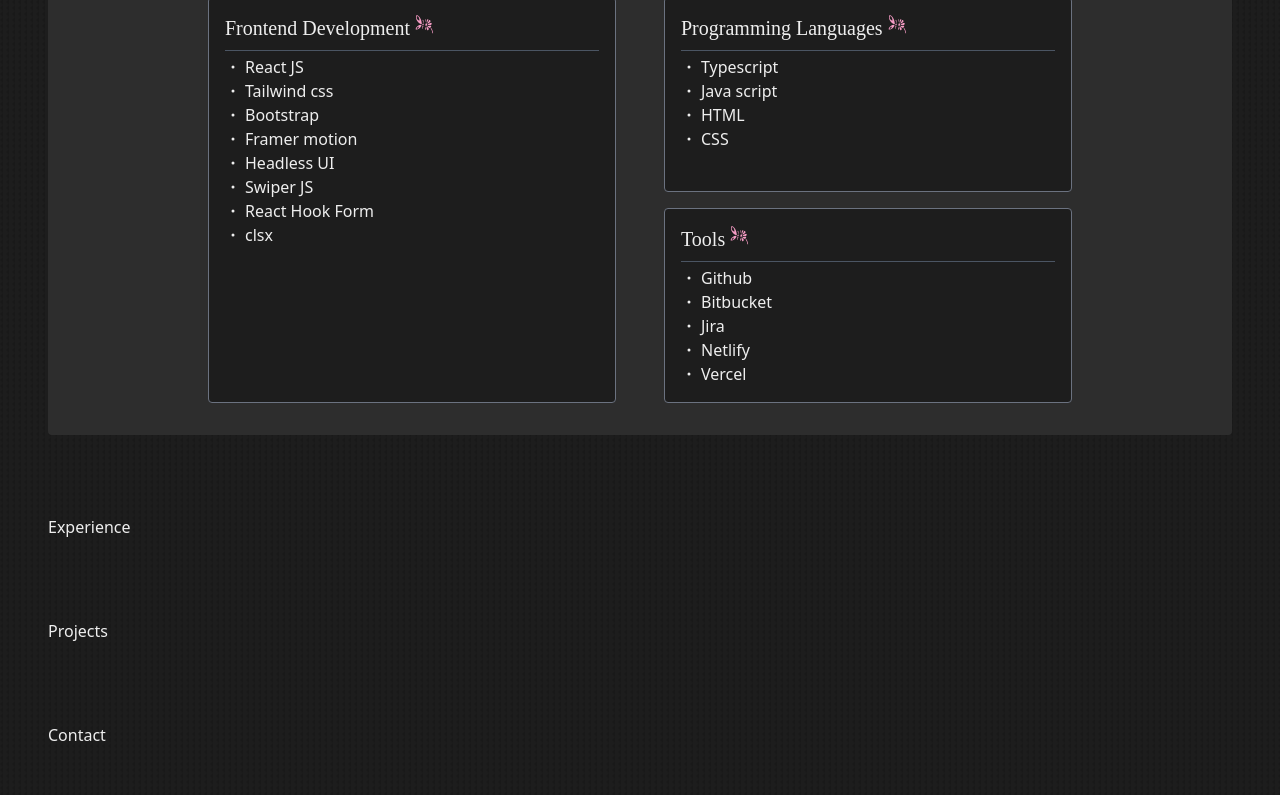
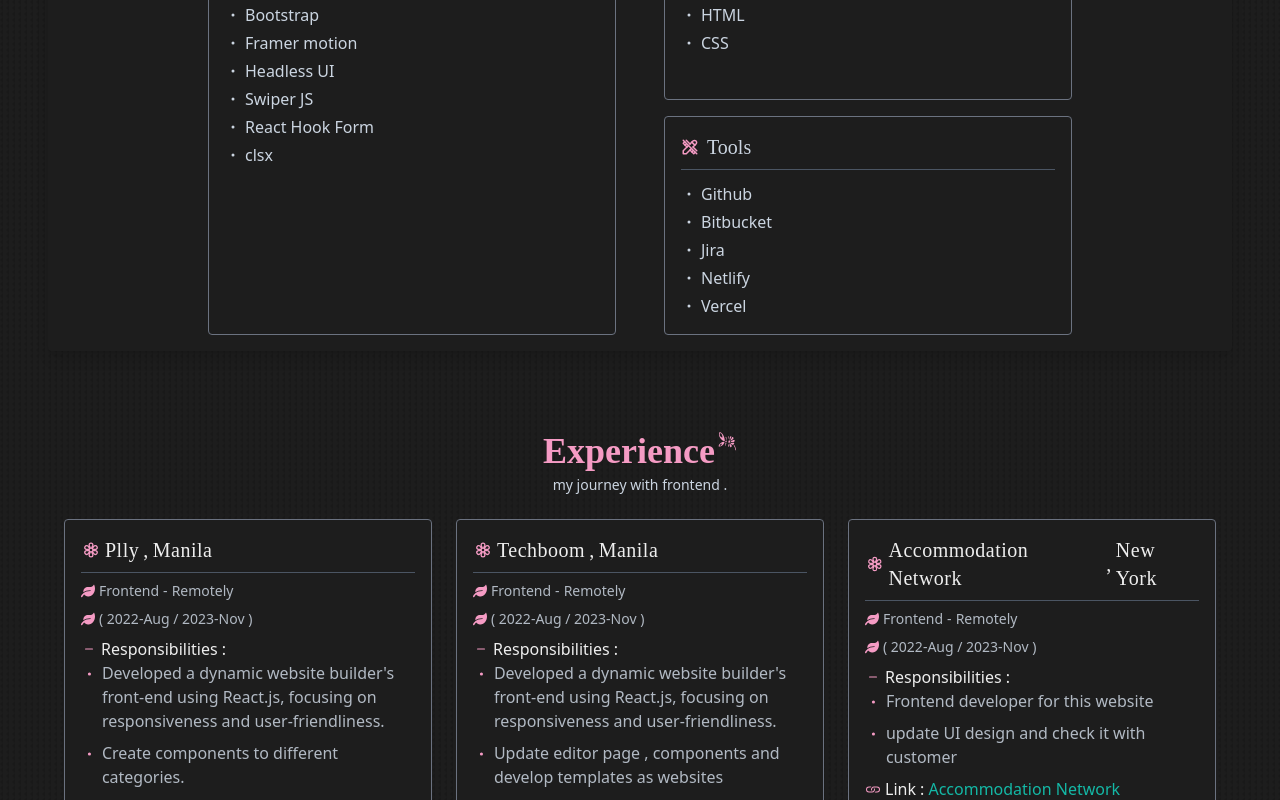
Before and after one commit to abrar997/portfolio-2024, a Next.js app: page / in a window 1280 px wide. Shown: the part 840-1640 px from the top of the page. Built offline with nearby package versions, Linux system fonts and the light colour scheme.

Commit message:
complete Skills and experience components and fixing some code update in first component

```diff
--- a/src/app/page.tsx
+++ b/src/app/page.tsx
@@ -31,6 +31,75 @@
   ],
 };
 
+const experienceData = [
+  {
+    id: 1,
+    for: "Plly",
+    city: "Manila",
+    job: "Frontend",
+    type: "remotely",
+    date: "2022-Aug / 2023-Nov",
+    responsibilities: [
+      {
+        id: 1,
+        item: "Developed a dynamic website builder's front-end using React.js, focusing on responsiveness and user-friendliness.",
+      },
+      {
+        id: 2,
+        item: "Create components to different categories.",
+      },
+      { id: 3, item: "Design templates by using components." },
+      {
+        id: 4,
+        item: "Design 3d components by using 3d models and fix it by blinder app then develop it.",
+      },
+    ],
+    skillsUsed:
+      "React js , tailwind css , framer motion , headless UI , Babylon js , Next js, Figma ,Swiper JS, clsx , react-hook-form , css , Blind",
+  },
+  {
+    id: 2,
+    for: "Techboom",
+    city: "Manila",
+    job: "Frontend",
+    type: "remotely",
+    date: "2022-Aug / 2023-Nov",
+    responsibilities: [
+      {
+        id: 1,
+        item: "Developed a dynamic website builder's front-end using React.js, focusing on responsiveness and user-friendliness.",
+      },
+      {
+        id: 2,
+        item: "Update editor page , components and develop templates as websites",
+      },
+    ],
+    skillsUsed:
+      "React js , tailwind css , framer motion , headless UI , react-hook-form , css",
+  },
+  {
+    id: 3,
+    for: "Accommodation Network",
+    city: "New York",
+    job: "Frontend",
+    type: "remotely",
+    date: "2022-Aug / 2023-Nov",
+    link: "https://www.accommodation.network/",
+    responsibilities: [
+      {
+        id: 1,
+        item: "Frontend developer for this website  ",
+      },
+      {
+        id: 2,
+        item: "update UI design and check it with customer",
+      },
+    ],
+    skillsUsed:
+      "Next JS , framer motion ,react icons , react scroll , react-spinners",
+  },
+];
+
 export default function Home() {
   return (
     <div className="bg-main text-main font-sans">
@@ -48,7 +117,7 @@
           tools={SkillsData.Tools}
           language={SkillsData.language}
         />
-        <Experience />
+        <Experience data={experienceData} />
         <Projects />
         <Contact />
       </div>
--- a/src/components/Experience.tsx
+++ b/src/components/Experience.tsx
@@ -1,5 +1,69 @@
 import React from "react";
+import Title from "./reusable/Title";
+import { BsDash, BsDot, BsFlower3, BsLink } from "react-icons/bs";
+import { FaLeaf } from "react-icons/fa";
 
-export default function Experience() {
-  return <div>Experience</div>;
+interface ExperienceData {
+  data: {
+    id: number;
+    for: string;
+    city: string;
+    job: string;
+    type: string;
+    date: string;
+    responsibilities: { id: number; item: string }[];
+    link?: string;
+  }[];
 }
+
+export default function Experience(props: ExperienceData) {
+  return (
+    <div className="grid gap-6">
+      <Title subtitle="my journey with frontend" title="Experience" />
+      <div className="grid lg:grid-cols-3 lg:items-start gap-4 lg:gap-6 lg:px-4">
+        {props.data.map((item) => (
+          <div
+            key={item.id}
+            className="border border-gray-500 flex flex-col gap-2 bg-main lg:min-h-[350px] rounded p-4 text-opacity-85 text-text"
+          >
+            <h1 className="flex gap-1 border-b pb-2 border-b-gray-600 tracking-wide text-xl text-main font-primary items-center">
+              <BsFlower3 className="text-xl text-primary" />{" "}
+              <span>{item.for}</span>,<span>{item.city}</span>
+            </h1>
+            <div className="flex gap-1 capitalize text-sm items-center">
+              <FaLeaf className="text-primary" />
+              <span>{item.job}</span> - <span>{item.type}</span>
+            </div>
+            <p className="text-sm flex items-center gap-1">
+              <FaLeaf className="text-primary" />( {item.date} )
+            </p>
+            <div className="grid items-start">
+              <h1 className="flex items-center gap-1 text-[16px] text-main">
+                <BsDash className="text-primary" /> Responsibilities :
+              </h1>
+              <div className="grid gap-2">
+                {item.responsibilities.map((item) => (
+                  <p
+                    key={item.id}
+                    className="flex justify-between items-start gap-1"
+                  >
+                    <BsDot className="text-primary text-lg mt-1 col-span-1" />
+                    <span className="col-span-5 w-full">{item.item}</span>
+                  </p>
+                ))}
+              </div>
+            </div>
+            {item.link && (
+              <a href={item.link} className="flex items-center gap-1 text-main">
+                <BsLink className="text-primary" /> Link :
+                <span className="text-teal-500 hover:opacity-80">
+                  {item.for}
+                </span>
+              </a>
+            )}
+          </div>
+        ))}
+      </div>
+    </div>
+  );
+}
--- a/src/components/First.tsx
+++ b/src/components/First.tsx
@@ -28,7 +28,7 @@
       );
 
   return (
-    <div className="flex flex-col items-center text-center lg:gap-1 gap-1 justify-center text-main h-[200px] lg:h-[500px]">
+    <div className="flex flex-col lg:items-center lg:text-center lg:gap-1 gap-1 justify-center text-main lg:h-[400px] py-12 lg:py-0">
       <h2 className="lg:text-2xl text-lg font-main font-title">
         Hello I&#39;m,
       </h2>
@@ -69,13 +69,13 @@
           </motion.p>
         )}
       </div>
-      <p className="text-slate-300 lg:text-[16px] text-sm lg:w-[60%]">
+      <p className="text-text lg:text-[16px] text-sm lg:w-[60%]">
         I have experience over 2 years and i specialize in HTML, CSS, and
         JavaScript, I&#39;m proficient with frameworks like React with
         typescript and JavaScript. My focus is on building user-friendly,
         accessible, and visually appealing websites.
       </p>
-      <div className="flex gap-2 mt-4 text-lg">
+      <div className="flex gap-2 mt-4 lg:text-lg">
         <button className="border hover:bg-opacity-75 transition-all duration-300 hover:bg-transparent hover:text-main text-black bg-primary border-primary rounded px-3 py-1">
           LetI&#39;s talk
         </button>
--- a/src/components/Skills.tsx
+++ b/src/components/Skills.tsx
@@ -1,59 +1,99 @@
+"use client";
 import React from "react";
 import Title from "./reusable/Title";
-import { GiButterflyFlower } from "react-icons/gi";
 import { BsDot } from "react-icons/bs";
+import { CgWebsite } from "react-icons/cg";
+import { LiaAmericanSignLanguageInterpretingSolid } from "react-icons/lia";
+import { TbToolsOff } from "react-icons/tb";
+import { motion } from "framer-motion";
+
 interface SkillsProps {
   frontend: { id: number; name: string }[];
   language: { id: number; name: string }[];
   tools: { id: number; name: string }[];
 }
 export default function Skills({ frontend, language, tools }: SkillsProps) {
+  const DivProps =
+    "border rounded p-4 lg:bg-transparent bg-main flex flex-col gap-1 h-full gap-3 border-gray-500 hover:shadow-xl transition-all duration-300";
+  const ulProps = "gap-1 grid";
+  const liProps = "flex gap-1 items-center";
+
   return (
-    <div className="bg-[#2d2d2d] grid gap-3 lg:gap-6 rounded p-4 lg:py-8 lg:px-40">
+    <div className="lg:bg-main grid gap-3 lg:gap-6 rounded lg:shadow-lg lg:p-4 py-8 lg:px-40 overflow-hidden">
       <Title subtitle="what skills i have" title="Skills" />
-      <div className="grid lg:grid-cols-2 gap-4 lg:gap-12 lg:items-start">
-        <div className="border rounded p-4 bg-main flex flex-col gap-1 h-full border-gray-500 hover:shadow-xl transition-all duration-300">
-          <h1 className="text-xl border-b flex lg:pb-2 pb-1 gap-1 border-gray-600 font-primary">
-            Frontend Development
-            <GiButterflyFlower className="text-primary" />
-          </h1>
-          <ul>
+      <div className="grid lg:grid-cols-2 gap-4 lg:gap-12 lg:items-start overflow-hidden text-text">
+        <motion.div
+          initial={{ opacity: 0 }}
+          whileInView={{ opacity: 1 }}
+          transition={{ duration: 0.3, ease: "easeIn" }}
+          className={DivProps}
+        >
+          <TitleSkill
+            icon={<CgWebsite className="text-primary text-sm lg:text-lg" />}
+            text="Frontend Development"
+          />
+          <ul className={ulProps}>
             {frontend.map((item) => (
-              <li key={item.id} className="flex gap-1 items-center">
+              <li key={item.id} className={liProps}>
                 <BsDot /> {item.name}
               </li>
             ))}
           </ul>
-        </div>
+        </motion.div>
         <div className="grid grid-rows-2 gap-4">
-          <div className="border rounded p-4 bg-main flex flex-col gap-1 h-full border-gray-500 hover:shadow-xl transition-all duration-300">
-            <h1 className="text-xl border-b flex lg:pb-2 pb-1 gap-1 border-gray-600 font-primary">
-              Programming Languages
-              <GiButterflyFlower className="text-primary" />
-            </h1>
-            <ul>
+          <motion.div
+            initial={{ y: 80 }}
+            whileInView={{ y: 0 }}
+            viewport={{ once: true }}
+            transition={{ duration: 0.3, ease: "easeIn" }}
+            className={DivProps}
+          >
+            <TitleSkill
+              icon={
+                <LiaAmericanSignLanguageInterpretingSolid className="text-primary text-2xl" />
+              }
+              text="Programming Languages"
+            />
+            <ul className={ulProps}>
               {language.map((item) => (
-                <li key={item.id} className="flex gap-1 items-center">
+                <li key={item.id} className={liProps}>
                   <BsDot /> {item.name}
                 </li>
               ))}
             </ul>
-          </div>
-          <div className="border rounded p-4 bg-main flex flex-col gap-1 h-full border-gray-500 hover:shadow-xl transition-all duration-300">
-            <h1 className="text-xl border-b flex lg:pb-2 pb-1 gap-1 border-gray-600 font-primary">
-              Tools
-              <GiButterflyFlower className="text-primary" />
-            </h1>
-            <ul>
+          </motion.div>
+          <motion.div
+            initial={{ y: 80 }}
+            whileInView={{ y: 0 }}
+            viewport={{ once: true }}
+            transition={{ duration: 0.3, ease: "easeIn" }}
+            className={DivProps}
+          >
+            <TitleSkill
+              icon={<TbToolsOff className="text-primary text-sm lg:text-lg" />}
+              text="Tools"
+            />
+            <ul className={ulProps}>
               {tools.map((item) => (
-                <li key={item.id} className="flex gap-1 items-center">
+                <li key={item.id} className={liProps}>
                   <BsDot /> {item.name}
                 </li>
               ))}
             </ul>
-          </div>
+          </motion.div>
         </div>
       </div>
     </div>
   );
 }
+
+const TitleSkill = ({ text, icon }: { text: string; icon: any }) => {
+  return (
+    <div>
+      <h1 className="text-xl border-b flex lg:pb-2 pb-1 gap-2 items-center border-gray-600 font-primary">
+        {icon}
+        {text}
+      </h1>
+    </div>
+  );
+};
--- a/src/components/reusable/Title.tsx
+++ b/src/components/reusable/Title.tsx
@@ -1,5 +1,7 @@
+"use client";
 import React from "react";
 import { GiButterflyFlower } from "react-icons/gi";
+import { motion } from "framer-motion";
 
 interface TextProps {
   subtitle?: string;
@@ -8,12 +10,17 @@
 
 export default function Title({ title, subtitle }: TextProps) {
   return (
-    <div className="grid items-center justify-center text-center">
-      <h3 className="text-gray-300">{subtitle}</h3>
-      <h1 className="lg:text-4xl text-2xl flex text-primary font-primary gap-1 justify-center">
+    <motion.div
+      initial={{ y: -40 }}
+      whileInView={{ y: 0 }}
+      viewport={{ once: true }}
+      className="grid lg:items-center lg:justify-center lg:text-center gap-1"
+    >
+      <h1 className="lg:text-4xl text-3xl flex text-primary font-semibold font-primary gap-1 lg:justify-center">
         {title}
         <GiButterflyFlower className="lg:text-xl lg:-ml-0.5" />
       </h1>
-    </div>
+      <h3 className="text-text text-sm">{subtitle} .</h3>
+    </motion.div>
   );
 }
--- a/tailwind.config.ts
+++ b/tailwind.config.ts
@@ -14,6 +14,7 @@
       colors: {
         main: "#eee",
         primary: "#f59bc4",
+        text: "#cbd5e1",
       },
       fontFamily: {
         primary: "Merriweather",
```
